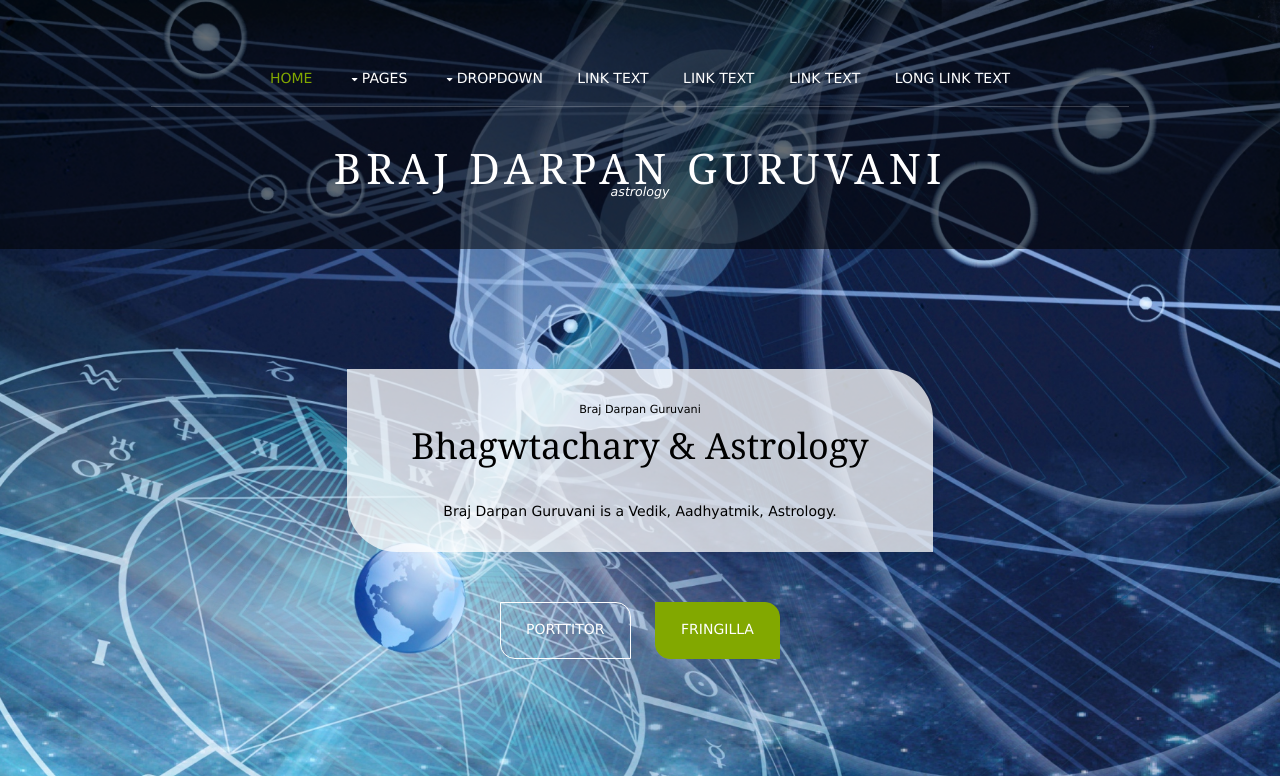
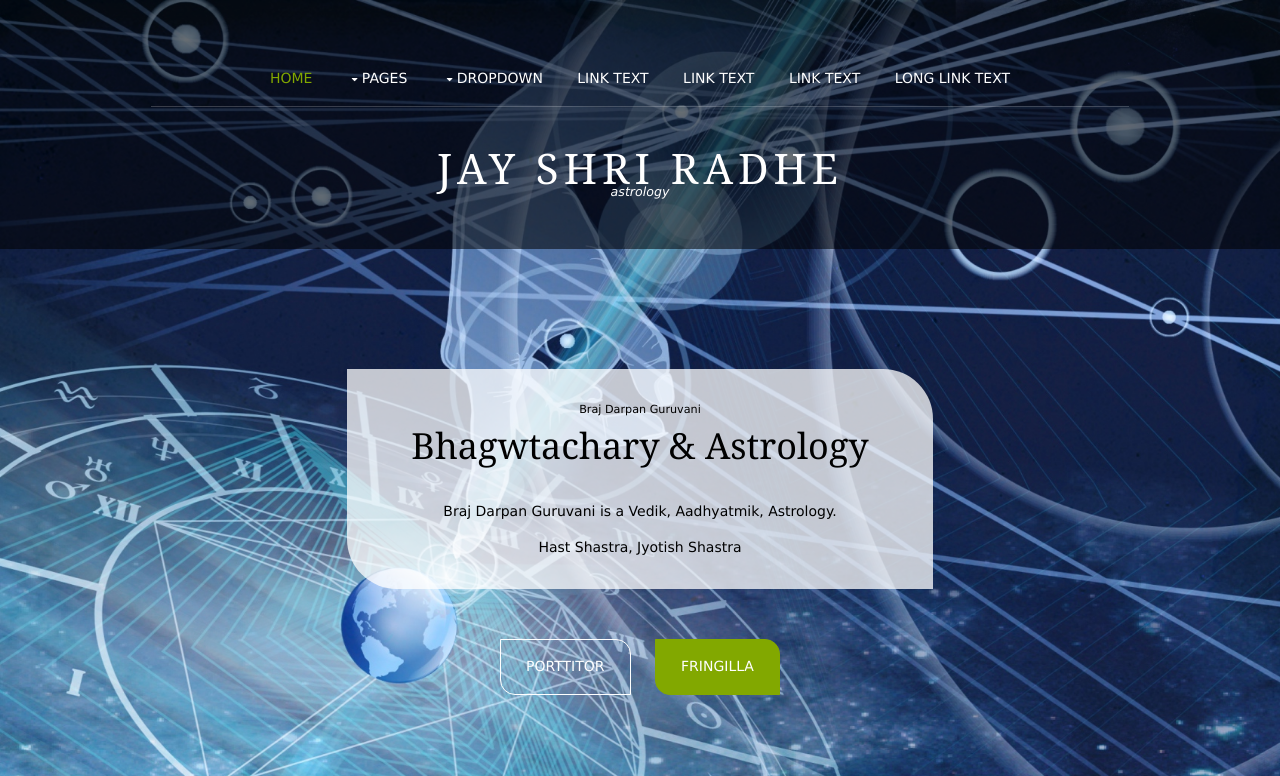
Before and after one commit to Praveengaurdev/first1, a plain HTML site: page index.html in a window 1280 px wide. Shown: the top 776 px of the page. Drawn offline with Linux system fonts and the light colour scheme.

Commit message:
Update index.html
Name Changing

```diff
--- a/index.html
+++ b/index.html
@@ -57,7 +57,7 @@ Licence URI: http://www.os-templates.com/template-terms
       </nav>
       <div id="logo">
         <!-- ################################################################################################ -->
-        <h1><a href="index.html">Braj Darpan Guruvani</a></h1>
+        <h1><a href="index.html">Jay Shri Radhe</a></h1>
         <p>Astrology</p>
         <!-- ################################################################################################ -->
       </div>
@@ -73,6 +73,7 @@ Licence URI: http://www.os-templates.com/template-terms
         <p class="font-xs nospace">Braj Darpan Guruvani</p>
         <h2 class="heading">Bhagwtachary & Astrology</h2>
         <p>Braj Darpan Guruvani is a Vedik, Aadhyatmik, Astrology. </p>
+        <p>Hast Shastra, Jyotish Shastra </p>
       </div>
       <footer>
         <ul class="nospace inline pushright">
```
